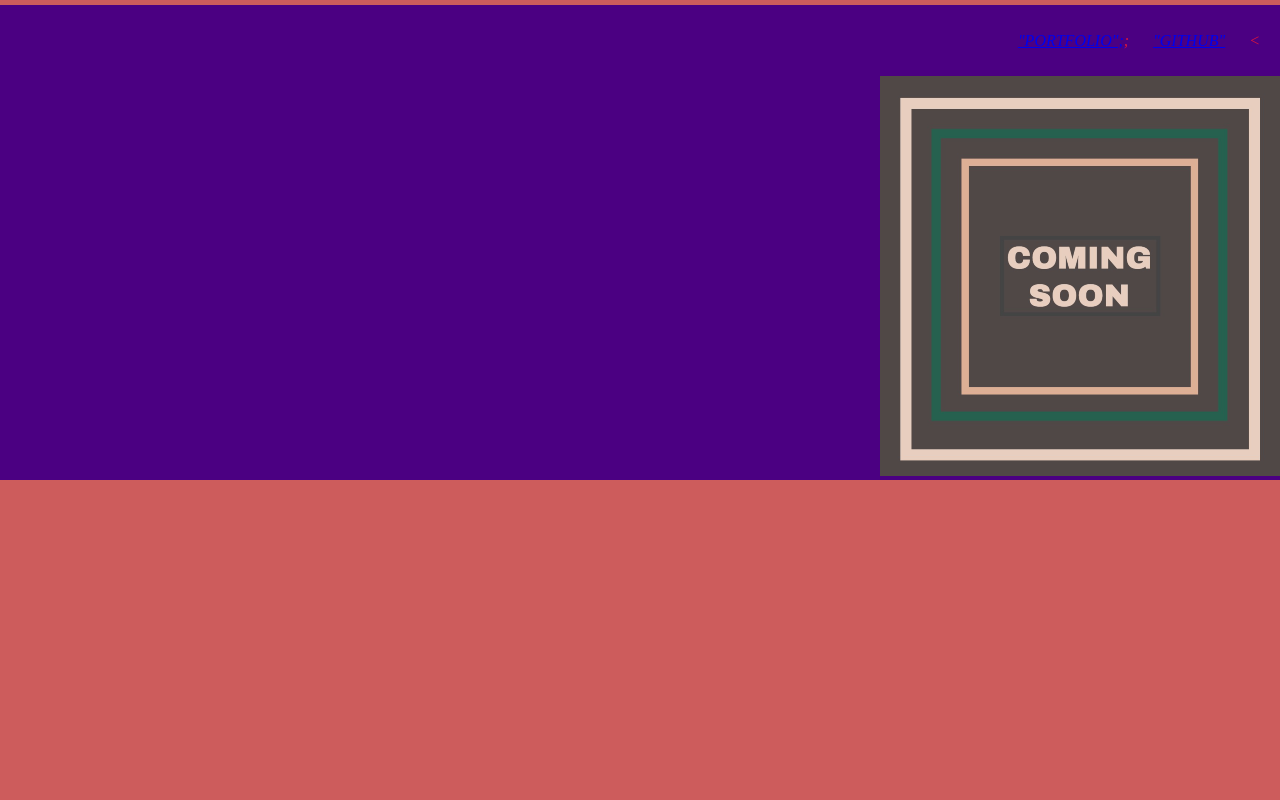
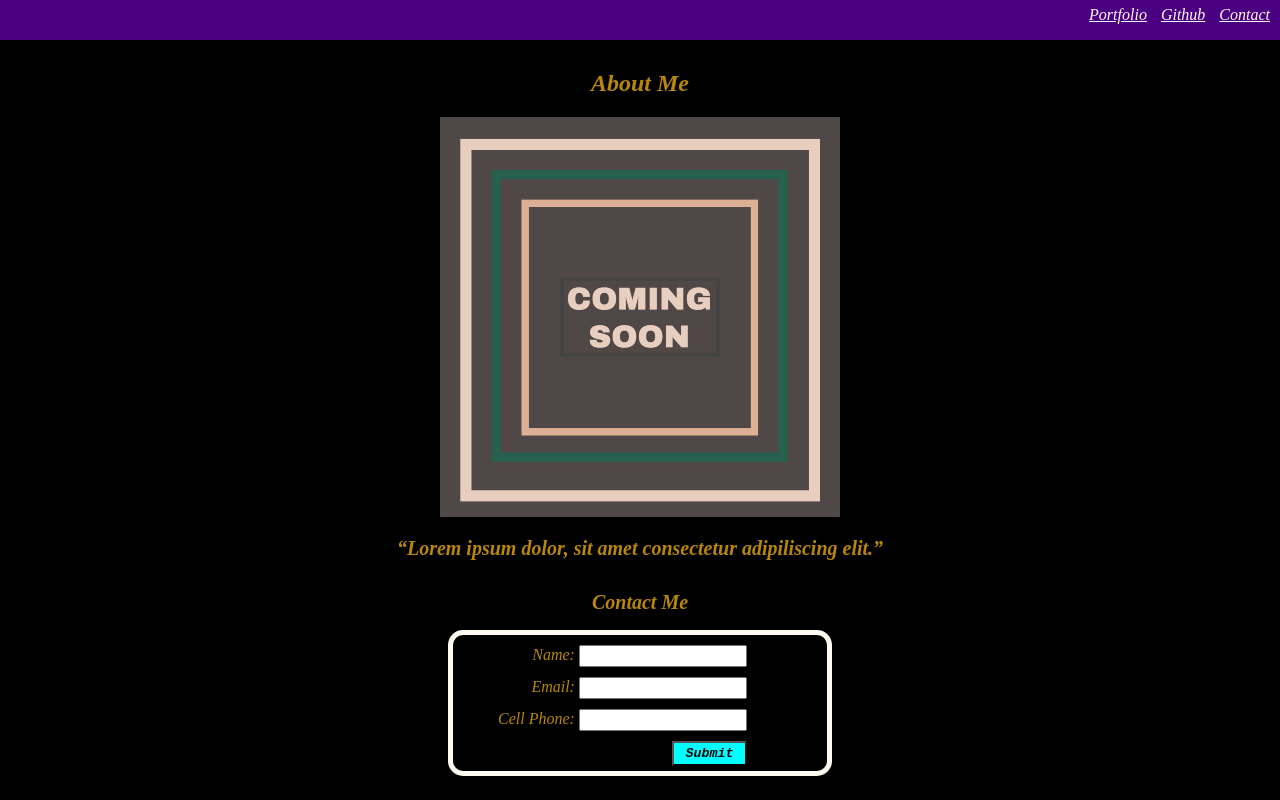
Before and after one commit to bennyleemn/Stu_Mini_Project, a plain HTML site: page index.html in a window 1280 px wide. Shown: the top 800 px of the page. Drawn offline with Linux system fonts and the light colour scheme.

Commit message:
Third Commit - lots of changes

```diff
--- a/assets/style.css
+++ b/assets/style.css
@@ -1,31 +1,99 @@
 * {
     font-family: 'Times New Roman', Times, serif;
+    color:darkgoldenrod;
+    font-style: oblique;
 }
 
 body{
-    margin: 0%;
-    background-color: indianred;
+    margin: 0px;
+    background-color:black;
 }
-
 
 header{
     text-align: right;
     position: fixed;
-    top: 5px;
+    top: -10px;
     right: 0px;
     left: 0px;
     background-color:indigo;
-    padding-top: 1px
+    padding-top: 0px;
 
 }
 
 li{
-    display: inline;
+    display:inline;
 }
 
-.nav-bar-link{
-    font: 25px;
-    padding: 10px;
-    font-style: italic;
-    color: crimson;
+.nav-bar-link a {
+    font: 10px;
+    padding-top: 10px;
+    padding-right: 10px;
+    font-style: strong;
+    color:floralwhite;
 }
+
+#ContactMeList{
+    text-align:center;
+}
+
+#AboutMe{
+    text-align:center;
+    padding-top: 50px;
+    display:flexbox;
+}
+
+#AboutMe img{
+    display:block;
+    margin-left: auto;
+    margin-right: auto;
+/*  margin-top: auto;
+    margin-bottom: auto;
+*/}
+
+h2{
+    text-align: center;
+    margin-top: 10px;
+    padding-top: 10px;
+    font-size: 20px;
+}
+
+h3{
+    text-align: center;
+    font-size: 20px;
+    padding-top: 11px;
+    margin-bottom: 0px;
+}
+
+#ContactMeBy{
+    text-align:right;
+    display: inline-block;
+    border: 5px solid floralwhite;
+    border-radius: 15px;
+    padding-top: 5px;
+    padding-right: 75px;
+    border-spacing: 5px;
+}
+
+.contact{
+    display: block;
+    padding: 5px;
+/*  font-weight:bolder;
+    font-family: 'Courier New', Courier, monospace;
+*/
+}
+
+#submit-button{
+    background-color:aqua;
+    width: 75px;
+    height: 25px;
+    margin-left: 35px;
+    color: black;
+    font-weight: bolder;
+    font-family: 'Courier New', Courier, monospace;
+}
+
+footer{
+    padding:300px;
+    text-align:center;
+    padding-bottom: 7px;
+}
--- a/index.html
+++ b/index.html
@@ -15,23 +15,44 @@
     <ul class = "nav-bar-link">
 
         <li class = "nav-bar-link">
-        <a href="http://www1.comingsoon.com/?tm=1&subid4=1682882783.0383360000&kw=Social+Media+Followers&KW1=Instagram%20Marketing%20Automation%20Tools&KW2=Facebook%20Marketing%20Automation%20Software&KW3=TikTok%20Marketing%20Automation%20Software&KW4=Social%20Media%20Analytics%20Tool&searchbox=0&domainname=0&backfill=0";
-        target="_blank";
-        rel="noopener noreferrer">"PORTFOLIO";</a>;
+            <a href="http://www1.comingsoon.com/?tm=1&subid4=1682882783.0383360000&kw=Social+Media+Followers&KW1=Instagram%20Marketing%20Automation%20Tools&KW2=Facebook%20Marketing%20Automation%20Software&KW3=TikTok%20Marketing%20Automation%20Software&KW4=Social%20Media%20Analytics%20Tool&searchbox=0&domainname=0&backfill=0" alt="Something's Brewing picture"
+            target="_blank"
+            >Portfolio</a>
 
         <li class = "nav-bar-link">
-            <a href="https://github.com/bennyleemn";
-            target="_blank";
-            rel="noopener noreferrer">"GITHUB"</a>
+            <a href="https://github.com/bennyleemn"
+            target="_blank"
+            >Github</a>
 
         <li class="nav-bar-link">
-            <
+            <a href="#ContactMeList"
+            >Contact</a>
 
+    </ul>
+    </header>
 
-        </li>
+<section id="AboutMe">
+    <h1>About Me</h1>
+    <img src="./assets/image-2.png" alt="">
+    <h2><q>Lorem ipsum dolor, sit amet consectetur adipiliscing elit.</q></h2>
+
+</section>
+
+<section id="ContactMeList">
+    <h3>Contact Me</h3>
+
+    <ul id="ContactMeBy">
+        <li class="contact">Name: <input type="text">
+        <li class="contact">Email: <input type="text">
+        <li class="contact">Cell Phone: <input type="tel">
+        <li class="contact"><button id="submit-button" href="google.com">Submit</button></li>
     </ul>
 
-<img src="./assets/image-2.png" alt="">
+</section>
+
+<footer>
+    This was fun to do - lots to learn still! Looking forward to the challenge!
+</footer>
 
 </body>
 
```
